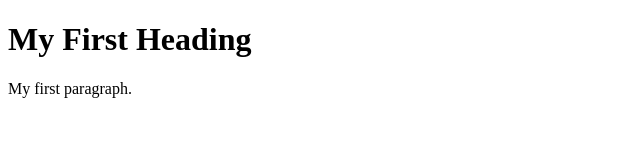
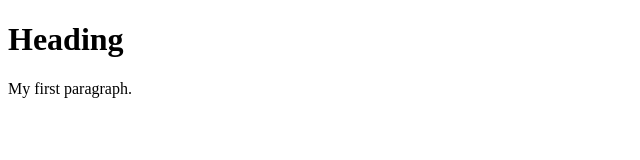
Before and after one commit to Plusibo/git-demo, a plain HTML site: page index.html in a window 1280 px wide. Shown: the whole page, without its empty margins (0-640 px from the left). Drawn offline with Linux system fonts and the light colour scheme.

Commit message:
Made changes to all the files in the directory and commiting them

```diff
--- a/index.html
+++ b/index.html
@@ -2,7 +2,8 @@
 <html>
 <body>
 
-<h1>My First Heading</h1>
+<title>Home Page</title>
+<h1>Heading</h1>
 
 <p>My first paragraph.</p>
 
```
Also changed, not shown: MYProfile.txt, 1 other file.
